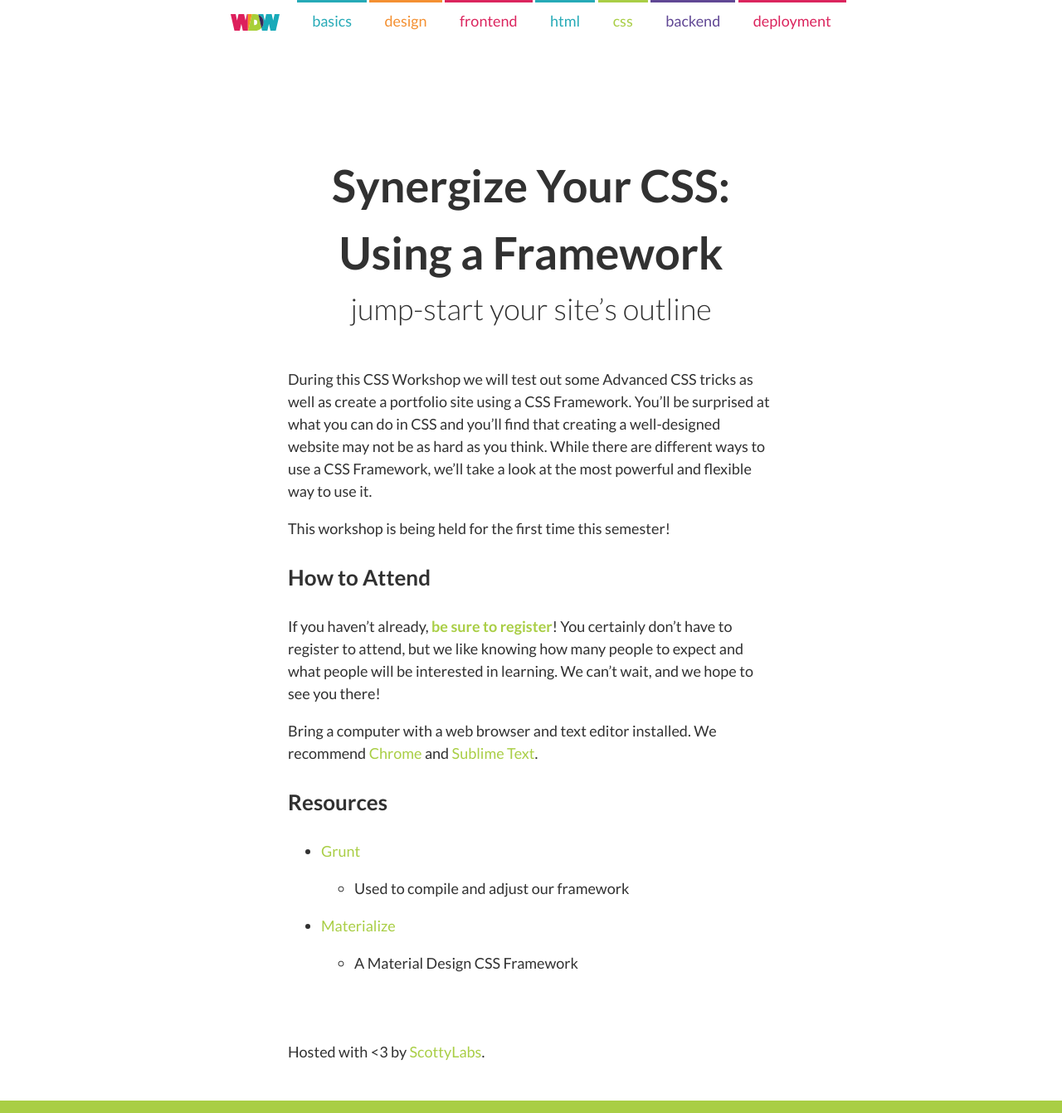
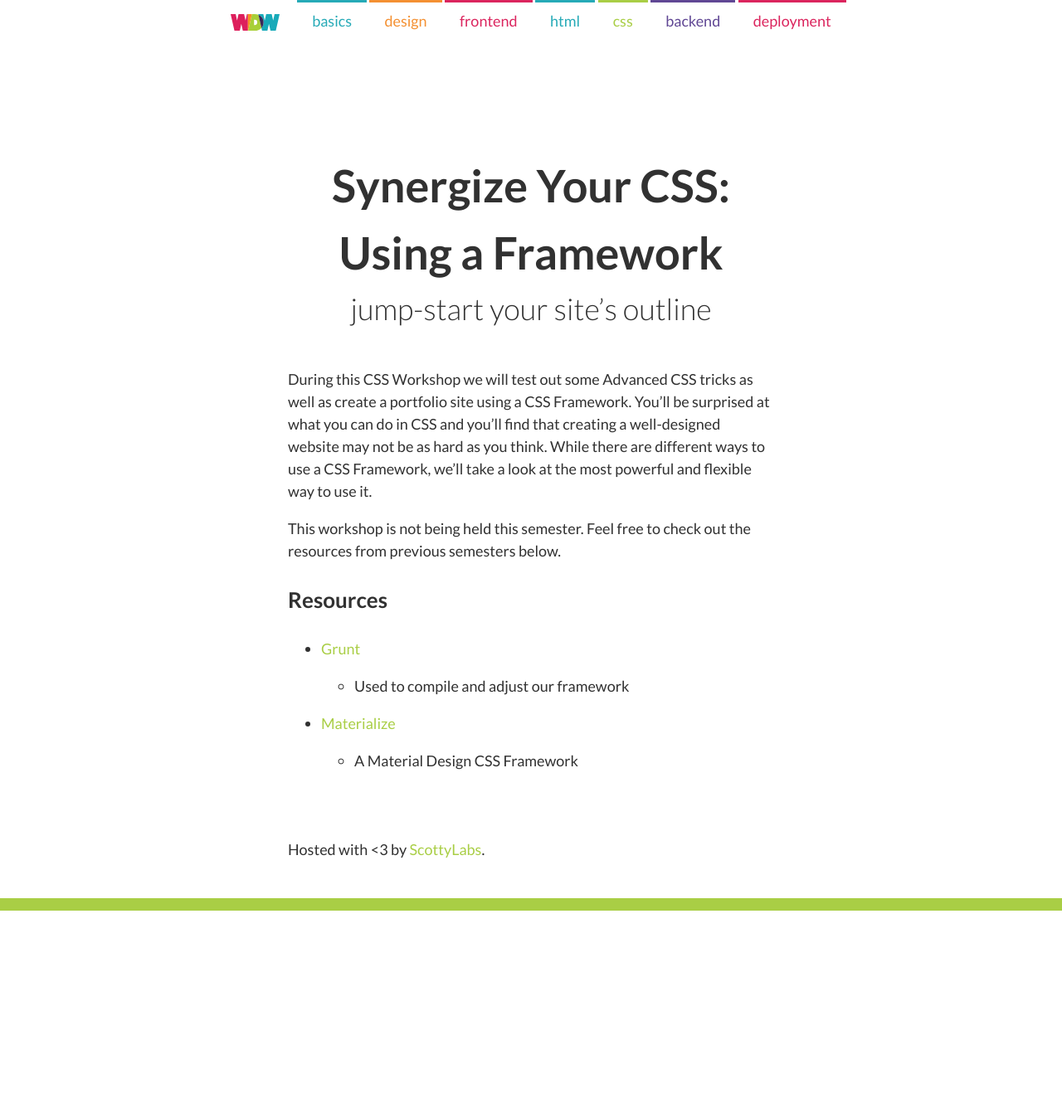
Before and after one commit to ScottyLabs/wdw, a Jekyll site: the page built from css/index.md, in a window 1280 px wide. Shown: the whole page at 83% size. Built offline with Jekyll 4.4.1, drawn with Linux system fonts in a browser that asks for light colours; nearby versions of some CDN libraries; Markdown is read by kramdown in place of the engine named in the settings; after the commit the page ends 1098 px from its top, so only the background shows below that.

Commit message:
Update CSS description

```diff
--- a/css/index.md
+++ b/css/index.md
@@ -14,14 +14,21 @@ can do in CSS and you'll find that creating a well-designed website may not be
 as hard as you think. While there are different ways to use a CSS Framework,
 we'll take a look at the most powerful and flexible way to use it.
 
-This workshop is being held for the first time this semester!
+This workshop is not being held this semester. Feel free to check out the
+resources from previous semesters below.
 
-
+<!--
 ### How to Attend
 
-If you haven't already, __[be sure to register]({{ site.registration_link }})__! You certainly don't have to register to attend, but we like knowing how many people to expect and what people will be interested in learning. We can't wait, and we hope to see you there!
+If you haven't already, __[be sure to register]({{ site.registration_link }})__!
+You certainly don't have to register to attend, but we like knowing how many
+people to expect and what people will be interested in learning. We can't wait,
+and we hope to see you there!
 
-Bring a computer with a web browser and text editor installed. We recommend [Chrome](https://www.google.com/chrome/browser/) and [Sublime Text](http://www.sublimetext.com/).
+Bring a computer with a web browser and text editor installed. We recommend
+[Chrome](https://www.google.com/chrome/browser/) and [Sublime
+Text](http://www.sublimetext.com/).
+-->
 
 ### Resources
 
```
